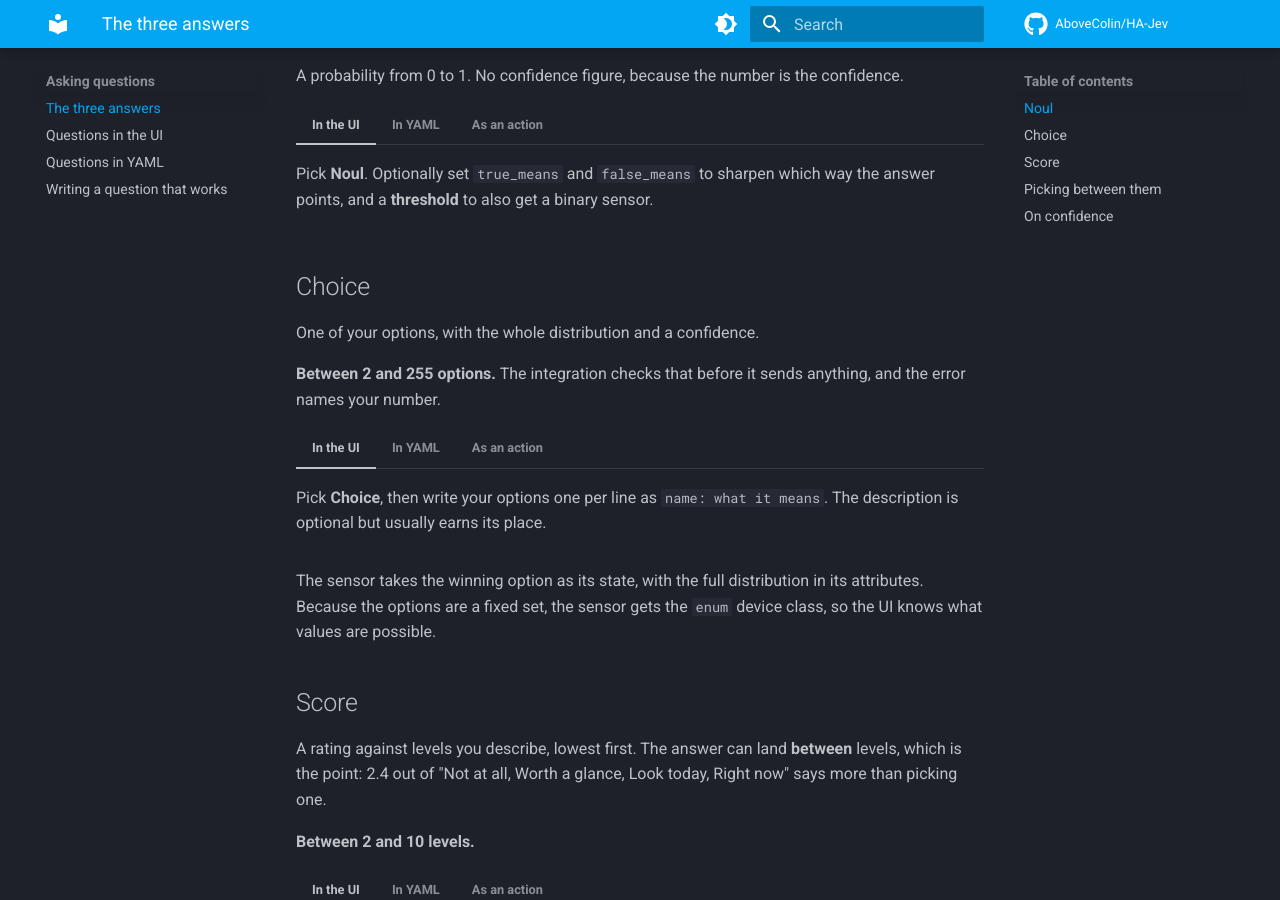
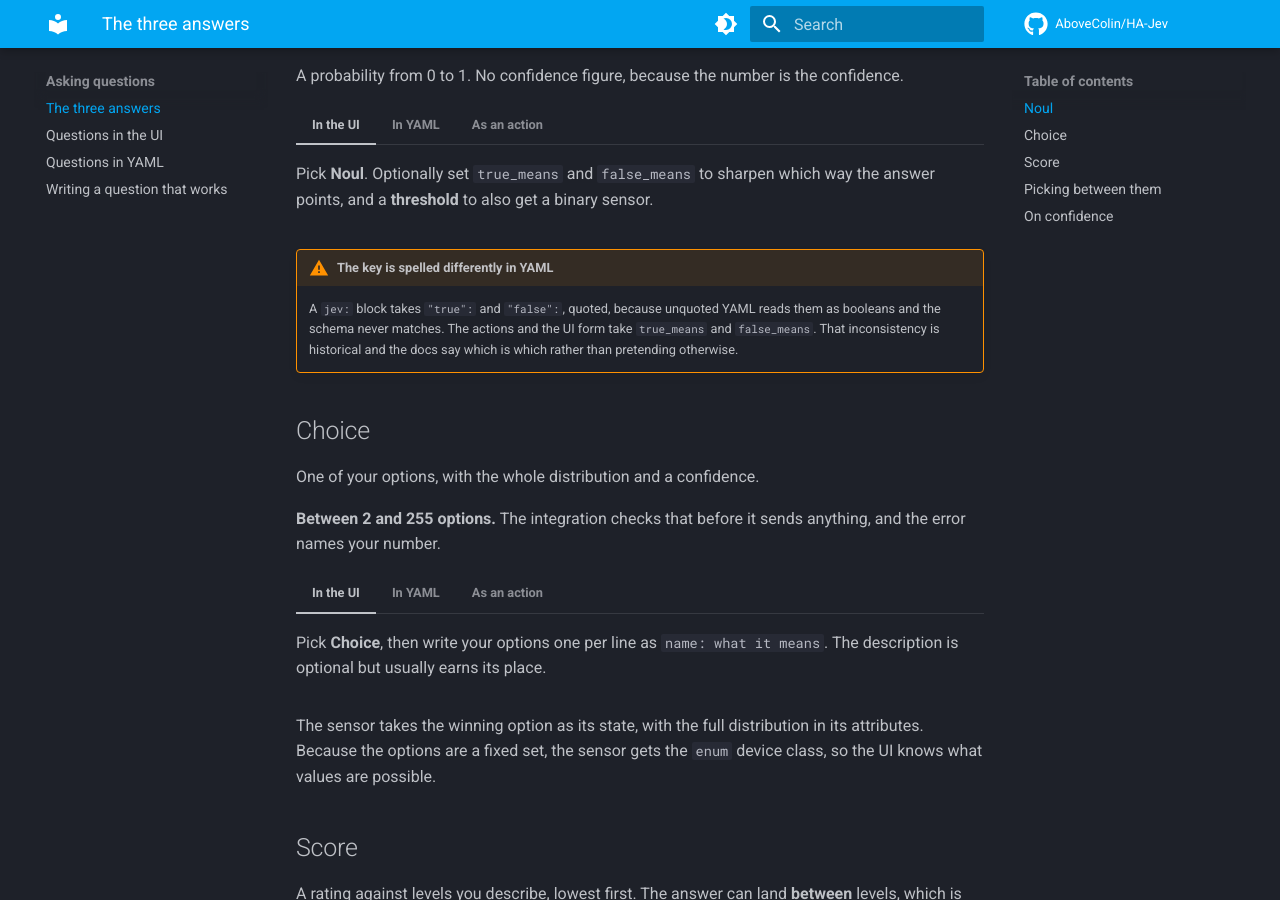
Before and after one commit to AboveColin/HA-Jev, an MkDocs documentation site: the page built from site-docs/primitives.md, in a window 1280 px wide and 900 px high, scrolled down 332 px. Built offline with MkDocs 1.6.1 and Material for MkDocs 9.7.7, drawn with Linux system fonts in a browser that asks for light colours; comment, search, counter and statistics services are not loaded.

Commit message:
Fix the documentation the review was right about
cost.md repeated "97 extra questions cost 24 ms". The two measurements it cites
are 712 ms and 714 ms, which differ by 2. The wrong figure came from
measurements.md, where it had sat since that file was written, and I copied it
across without doing the subtraction.

The YAML examples used true_means and false_means. A jev: block reads "true"
and "false", quoted, because unquoted YAML parses them as booleans and the
schema never matches. The actions and the UI form do use true_means. Three
surfaces, two spellings, so the docs now say which is which and warn about the
quoting rather than leaving a reader to find out.

The trigger entities row said evaluation happens rather than on the clock.
update_interval is always set, so they are evaluations on top of the schedule.

````diff
--- a/site-docs/primitives.md
+++ b/site-docs/primitives.md
@@ -20,8 +20,8 @@
     - name: Laundry forgotten
       type: noul
       instructions: Is the laundry finished but still sitting in the machine?
-      true_means: Finished, and nobody has taken it out
-      false_means: Still running, or already emptied
+      "true": Finished, and nobody has taken it out
+      "false": Still running, or already emptied
       threshold: 0.7
     ```
 
@@ -38,6 +38,12 @@
     ```
 
     Returns `noul` and `is_true`.
+
+!!! warning "The key is spelled differently in YAML"
+    A `jev:` block takes `"true":` and `"false":`, quoted, because unquoted YAML
+    reads them as booleans and the schema never matches. The actions and the UI
+    form take `true_means` and `false_means`. That inconsistency is historical and
+    the docs say which is which rather than pretending otherwise.
 
 ## Choice
 
````
Also changed, not shown: site-docs/cost.md (+1 -1 lines), site-docs/questions-yaml.md (+1 -1 lines).
